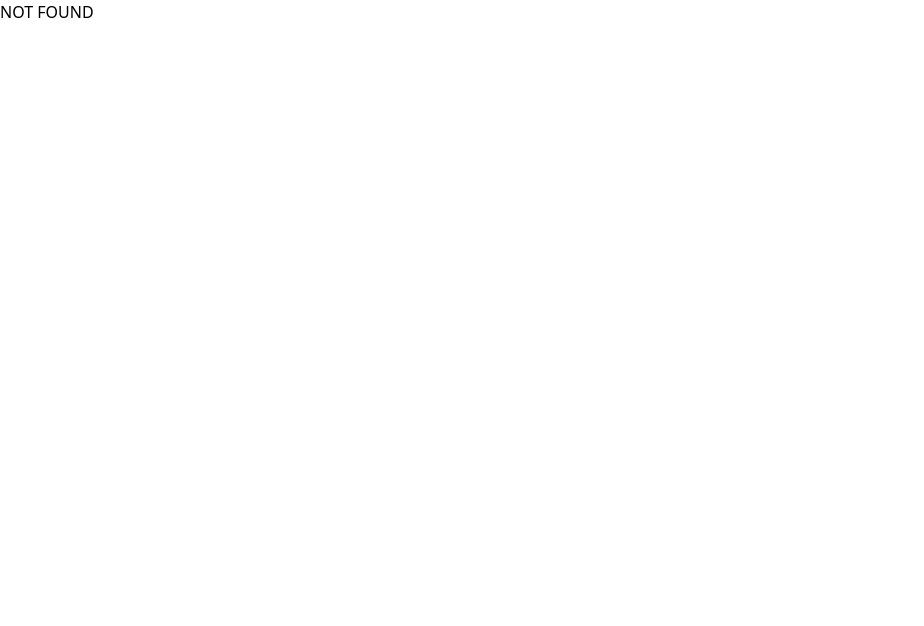
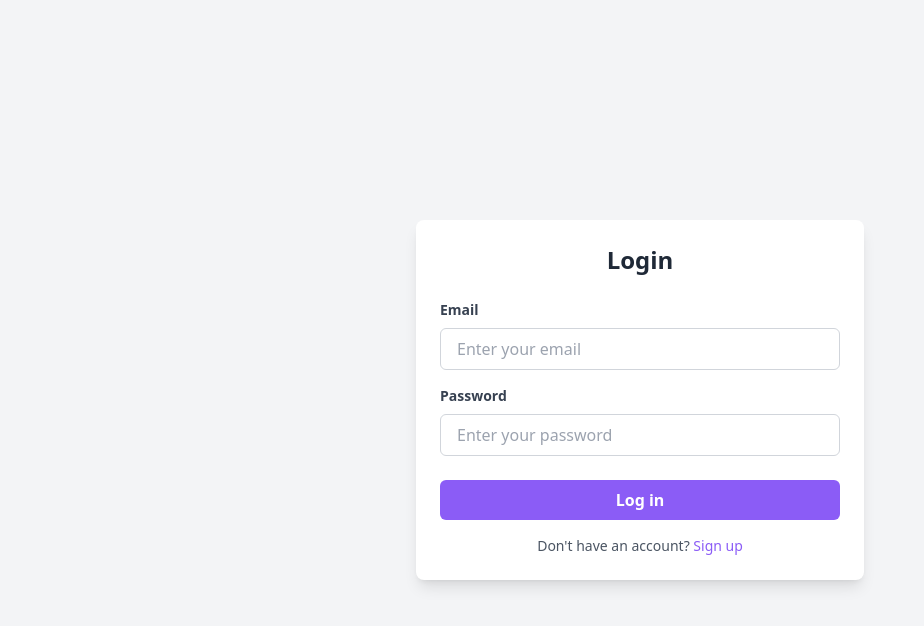
Before and after one commit to nurlan1717/react-classroom-project, a React (Vite) app: page /login in a window 1280 px wide. Shown: the top 626 px of the page, without its empty margins (0-924 px from the left). Built offline with nearby package versions, Linux system fonts and the light colour scheme; no server answers; the HTML template or start-up script is replaced by a standard one.

Commit message:
add login

```diff
--- a/src/pages/Login.jsx
+++ b/src/pages/Login.jsx
@@ -1,7 +1,108 @@
 import React from "react";
+import { useFormik } from "formik";
+import * as Yup from "yup";
+import { Link } from "react-router-dom";
+import { useGetUsersQuery } from "../redux/slices/apiSlice";
+
+const validationSchema = Yup.object({
+  email: Yup.string()
+    .email()
+    .required(),
+  password: Yup.string()
+    .required(),
+});
 
 const Login = () => {
-  return <div>Login</div>;
+  const {data:users} = useGetUsersQuery();
+  console.log(users)
+  const formik = useFormik({
+    initialValues: {
+      email: "",
+      password: "",
+    },
+    validationSchema: validationSchema,
+    onSubmit: (values) => {
+      console.log("Form data", values);
+    },
+  });
+
+  return (
+    <div className="flex items-center justify-center min-h-screen bg-gray-100">
+      <div className="w-full max-w-md p-6 bg-white rounded-lg shadow-lg">
+        <h2 className="text-2xl font-bold text-center text-gray-800 mb-6">Login</h2>
+
+        <form onSubmit={formik.handleSubmit}>
+          <div className="mb-4">
+            <label
+              htmlFor="email"
+              className="block text-sm font-semibold text-gray-700 mb-2"
+            >
+              Email
+            </label>
+            <input
+              id="email"
+              name="email"
+              type="email"
+              className={`w-full px-4 py-2 border ${
+                formik.touched.email && formik.errors.email
+                  ? "border-red-500"
+                  : "border-gray-300"
+              } rounded-md focus:outline-none focus:ring-2 focus:ring-blue-500 focus:border-transparent`}
+              placeholder="Enter your email"
+              value={formik.values.email}
+              onChange={formik.handleChange}
+              onBlur={formik.handleBlur}
+            />
+            {formik.touched.email && formik.errors.email && (
+              <p className="text-red-500 text-sm mt-1">{formik.errors.email}</p>
+            )}
+          </div>
+
+          <div className="mb-6">
+            <label
+              htmlFor="password"
+              className="block text-sm font-semibold text-gray-700 mb-2"
+            >
+              Password
+            </label>
+            <input
+              id="password"
+              name="password"
+              type="password"
+              className={`w-full px-4 py-2 border ${
+                formik.touched.password && formik.errors.password
+                  ? "border-red-500"
+                  : "border-gray-300"
+              } rounded-md focus:outline-none focus:ring-2 focus:ring-blue-500 focus:border-transparent`}
+              placeholder="Enter your password"
+              value={formik.values.password}
+              onChange={formik.handleChange}
+              onBlur={formik.handleBlur}
+            />
+            {formik.touched.password && formik.errors.password && (
+              <p className="text-red-500 text-sm mt-1">{formik.errors.password}</p>
+            )}
+          </div>
+
+          <button
+            type="submit"
+            className="w-full py-2 px-4 bg-violet-500 text-white font-semibold rounded-md hover:bg-blue-700 focus:outline-none focus:ring-2 focus:ring-blue-500 focus:ring-opacity-50"
+          >
+            Log in
+          </button>
+        </form>
+
+        <div className="mt-4 text-center">
+          <p className="text-sm text-gray-600">
+            Don't have an account?{" "}
+            <Link to="/" className="text-violet-500 hover:underline">
+              Sign up
+            </Link>
+          </p>
+        </div>
+      </div>
+    </div>
+  );
 };
 
 export default Login;
--- a/src/routes/StudentRoutes.jsx
+++ b/src/routes/StudentRoutes.jsx
@@ -2,12 +2,14 @@ import { Routes, Route } from "react-router-dom";
 import StudentLayout from "../components/student/StudentLayout";
 import NotFound from "../pages/NotFound";
 import RegistrationForm from "../pages/Register";
+import Login from "../pages/Login";
 
 const StudentRoutes = () => {
   return (
     <Routes>
       <Route path="/" element={<StudentLayout />}>
         <Route index element={<RegistrationForm />} />
+        <Route path="/login" element={<Login />} />
       </Route>
       <Route path="*" element={<NotFound />} />
     </Routes>
--- a/src/routes/TeacherRoutes.jsx
+++ b/src/routes/TeacherRoutes.jsx
@@ -9,6 +9,7 @@ const TeacherRoutes = () => {
     <Routes>
       <Route path="/" element={<TeacherLayout />}>
         <Route index element={<RegistrationForm />} />
+        <Route path="/login" element={<Login />} />
       </Route>
       <Route path="*" element={<NotFound />} />
     </Routes>
```
